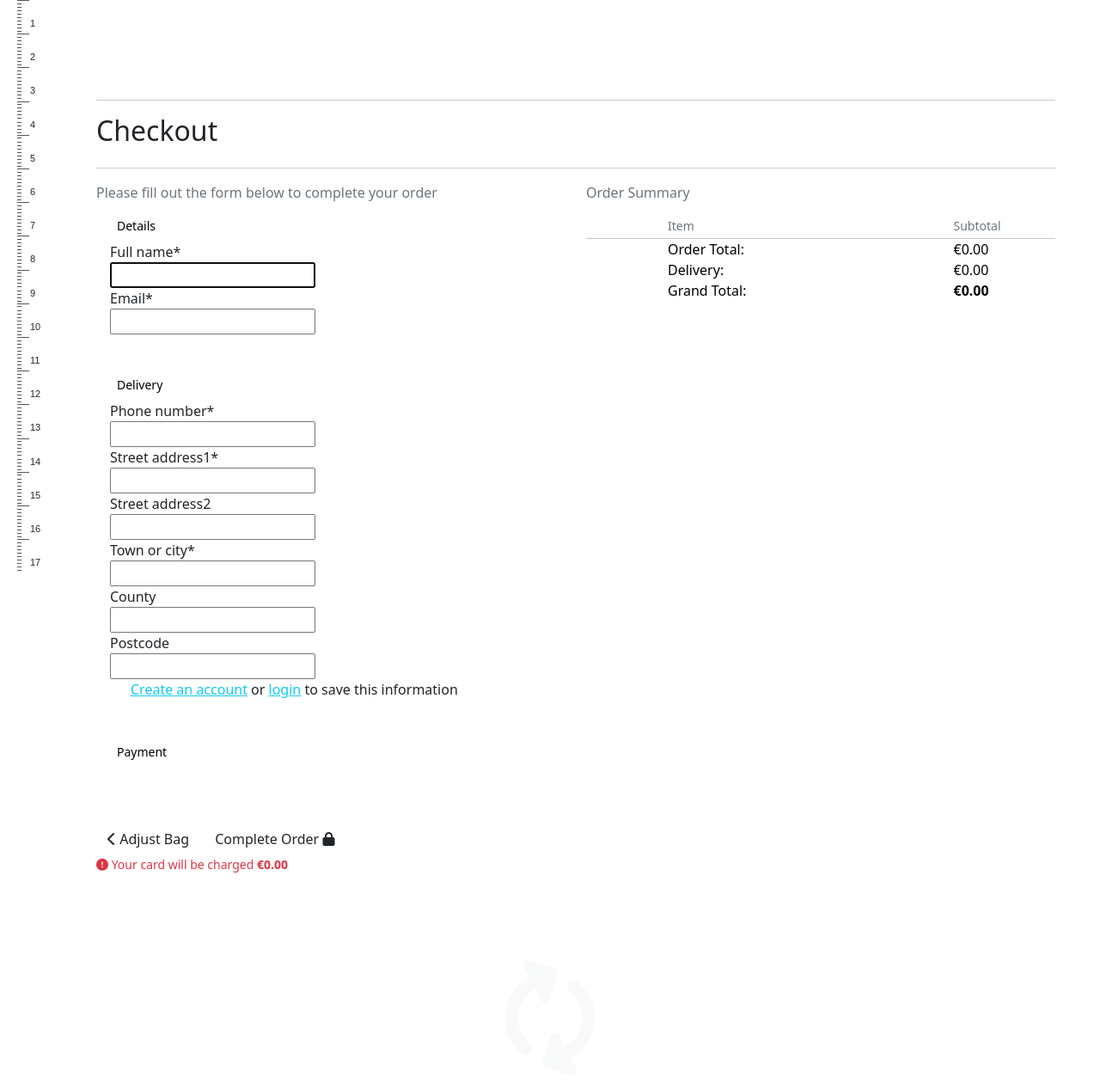
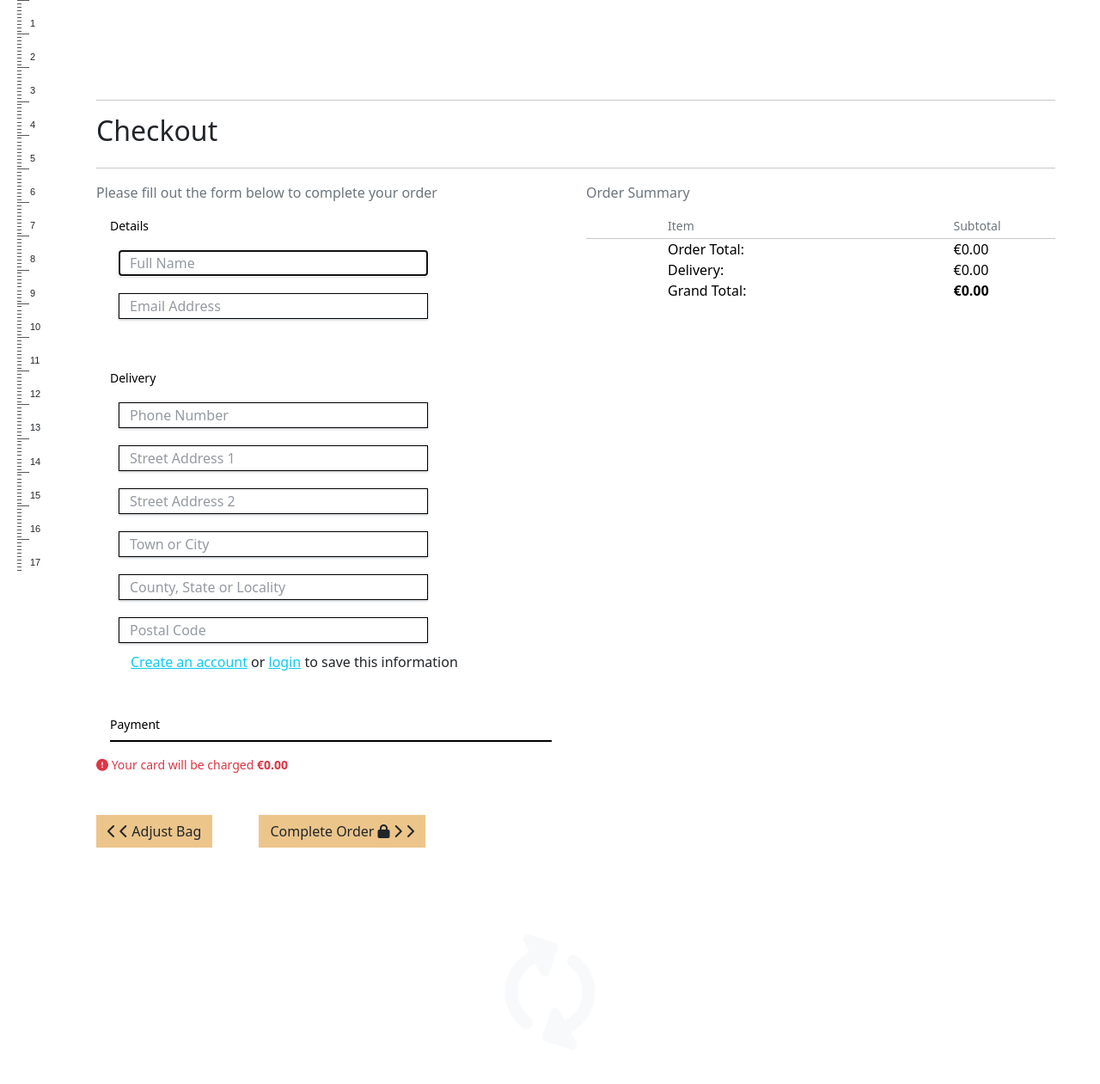
Before and after one commit to gretazas/alphaSchooler, a Django app: template checkout/templates/checkout/checkout.html in a window 1280 px wide. Shown: the part 141-1402 px from the top of the page at 86% size. After the commit the page ends 1127 px from the top, so only its background shows below. Run offline with Django 4.2, Linux system fonts and the light colour scheme; the template is opened without the code that fills it: values that come from a table or form of the project are taken from there, others are empty; some libraries are stand-ins or nearby versions.

Commit message:
Add stipe elements

```diff
--- a/alphaSchooler/settings.py
+++ b/alphaSchooler/settings.py
@@ -192,3 +192,5 @@ FREE_DELIVERY_THRESHOLD = 50
 STANDART_DELIVERY_PERCENTAGE = 10
 ONE_PERCENT = 0.01
 COLLECTED_POINTS = 0
+
+STRIPE_PUBLISHABLE_KEY = 'pk_test_51MOKnEGn2B9VBfJ8LBqpyeJl7RaHR45CoYUpc9Iyv5gwQ2YxGoHoh9DZuTjfVjuXl1Uqkv06DeNgRzkgDbuBS3XD00WHNOWlIC'
--- a/checkout/forms.py
+++ b/checkout/forms.py
@@ -27,3 +27,9 @@ class OrderForm(forms.ModelForm):
         }
 
         self.fields['full_name'].widget.attrs['autofocus'] = True
+        for field in self.fields:
+
+            placeholder = placeholders[field]
+            self.fields[field].widget.attrs['placeholder'] = placeholder
+            self.fields[field].widget.attrs['class'] = 'stripe-style-input'
+            self.fields[field].label = False
--- a/checkout/static/css/checkout.css
+++ b/checkout/static/css/checkout.css
@@ -8,6 +8,60 @@
 
 .container-margin {
     margin: 100px !important;
+}
+
+/* Stripe */
+
+.StripeElement,
+.stripe-style-input {
+  box-sizing: border-box;
+  height: 30px;
+  width: 70%;
+  margin: 10px;
+  padding: 10px 12px;
+  border: 1px solid black;
+  border-radius: 0px;
+  background-color: white;
+  box-shadow: 0 1px 3px 0 #bdc2c9;
+  -webkit-transition: box-shadow 150ms ease;
+  transition: box-shadow 150ms ease;
+}
+
+.StripeElement--focus,
+.stripe-style-input:focus,
+.stripe-style-input:active {
+  box-shadow: 0 1px 3px 0 #bdc2c9;
+}
+
+.StripeElement--webkit-autofill {
+  background-color: #fefde5 !important;
+}
+
+.stripe-style-input::placeholder {
+    color: #949aa1;
+}
+
+.fieldset-label {
+    position: relative;
+    right: .5rem;
+}
+
+#payment-form .form-control,
+#card-element {
+    color: #000;
+    border: 1px solid #000;
+}
+
+select,
+select option {
+    color: #000000;
+}
+
+/* Submit checkout or adjust order */
+
+.btt-color {
+    background-color: rgb(236, 197, 139);
+    margin-right: 50px;
 }
 
 @media only screen and (max-width: 630px) {
--- /dev/null
+++ b/checkout/static/js/stripe.elements.js
@@ -0,0 +1,24 @@
+var stripePublicKey = $('#id_stripe_public_key').text().slice(1, -1);
+var clientSecret = $('#id_client_secret').text().slice(1, -1);
+var stripe = Stripe(stripePublicKey);
+var elements = stripe.elements();
+var card = elements.create('card', {style: style});
+var style = {
+    base: {
+        color: '#000',
+        fontFamily: '"Helvetica Neue", Helvetica, sans-serif',
+        fontSmoothing: 'antialiased',
+        fontSize: '16px',
+        '::placeholder': {
+            color: '#aab7c4'
+        }
+    },
+    invalid: {
+        color: '#dc3545',
+        iconColor: '#dc3545'
+    }
+};
+
+card.mount('#card-element');
+
+console.log('gooogogogo')
--- a/checkout/templates/checkout/checkout.html
+++ b/checkout/templates/checkout/checkout.html
@@ -47,7 +47,7 @@
                                 {% endif %}
                             </a>
                         </div>
-                        <div class="col-lg-7 col-sm-4 col-small">
+                        <div class="col-lg-6 col-sm-4 col-small">
                             <p class="my-0"><strong>{{ item.product.name }}</strong></p>
                             <p class="my-0 small text-muted">Qty: {{ item.quantity }}</p>
                         </div>
@@ -104,32 +104,35 @@
                     <fieldset class="px-3">
                         <legend class="fieldset-label small text-black px-2 w-auto">Payment</legend>
                         <!-- A Stripe card element will go here -->
-                        <div class="mb-3" id="card-element"></div>
+                        <div class="mb-3" #stripecardelement id="card-element"></div>
                         <!-- Used to display form errors -->
                         <div class="mb-3 text-danger" id="card-errors" role="alert"></div>
                         <!-- Pass the client secret to the view so we can get the payment intent id -->
                         <input type="hidden" value="{{ client_secret }}" name="client_secret">
                     </fieldset>
 
-                    <div class="submit-button text-right mt-5 mb-2">
-						<a href="{% url 'view_bag' %}" class="btn btn-outline-black rounded-0">
+                    <p class="small text-danger my-0">
+                        <span class="icon">
+                            <i class="fas fa-exclamation-circle"></i>
+                        </span>
+                        <span>Your card will be charged <strong>€{{ grand_total|floatformat:2 }}</strong></span>
+                    </p>
+                    <div class="submit-button mt-5 mb-2">
+						<a href="{% url 'view_bag' %}" class="btn btn-outline-black rounded-0 btt-color">
 							<span class="icon">
 								<i class="fas fa-chevron-left"></i>
+                                <i class="fas fa-chevron-left"></i>
 							</span>
 							<span class="font-weight-bold">Adjust Bag</span>
 						</a>
-						<button id="submit-button" class="btn btn-black rounded-0">
+						<button id="submit-button" class="btn btn-black rounded-0 btt-color">
 							<span class="font-weight-bold">Complete Order</span>
 							<span class="icon">
 								<i class="fas fa-lock"></i>
+                                <i class="fas fa-chevron-right"></i>
+                                <i class="fas fa-chevron-right"></i>
 							</span>
 						</button>
-						<p class="small text-danger my-0">
-							<span class="icon">
-								<i class="fas fa-exclamation-circle"></i>
-							</span>
-							<span>Your card will be charged <strong>€{{ grand_total|floatformat:2 }}</strong></span>
-						</p>
 					</div>
                 </form>
             </div>
@@ -143,3 +146,10 @@
         </h1>
     </div>
 {% endblock %}
+
+{% block postloadjs %}
+    {{ block.super }}
+    {{ stripe_public_key|json_script:"id_stripe_public_key" }}
+    {{ client_secret|json_script:"id_client_secret" }}
+    <script src="{% static 'js/stripe.elements.js' %}"></script>
+{% endblock %}
--- a/checkout/urls.py
+++ b/checkout/urls.py
@@ -2,5 +2,5 @@ from django.urls import path
 from . import views
 
 urlpatterns = [
-    path('', views.checkout, name='checkout')
+    path('', views.checkout, name='checkout'),
 ]
--- a/checkout/views.py
+++ b/checkout/views.py
@@ -13,14 +13,16 @@ def checkout(request):
     bag = request.session.get('bag', {})
 
     if not bag:
-            messages.error(request, "There's nothing in your bag at the moment")
-            return redirect(reverse('products'))
+        messages.error(request, "There's nothing in your bag at the moment")
+        return redirect(reverse('products'))
 
     order_form = OrderForm()
 
     template = 'checkout/checkout.html'
     context = {
         'order_form': order_form,
+        'stripe_public_key': 'pk_test_51MOKnEGn2B9VBfJ8LBqpyeJl7RaHR45CoYUpc9Iyv5gwQ2YxGoHoh9DZuTjfVjuXl1Uqkv06DeNgRzkgDbuBS3XD00WHNOWlIC',
+        'client_secret': 'test client sectret',
         }
 
     return render(request, template, context)
```
Also changed, not shown: static/script/script.js (line endings or trailing spaces).
